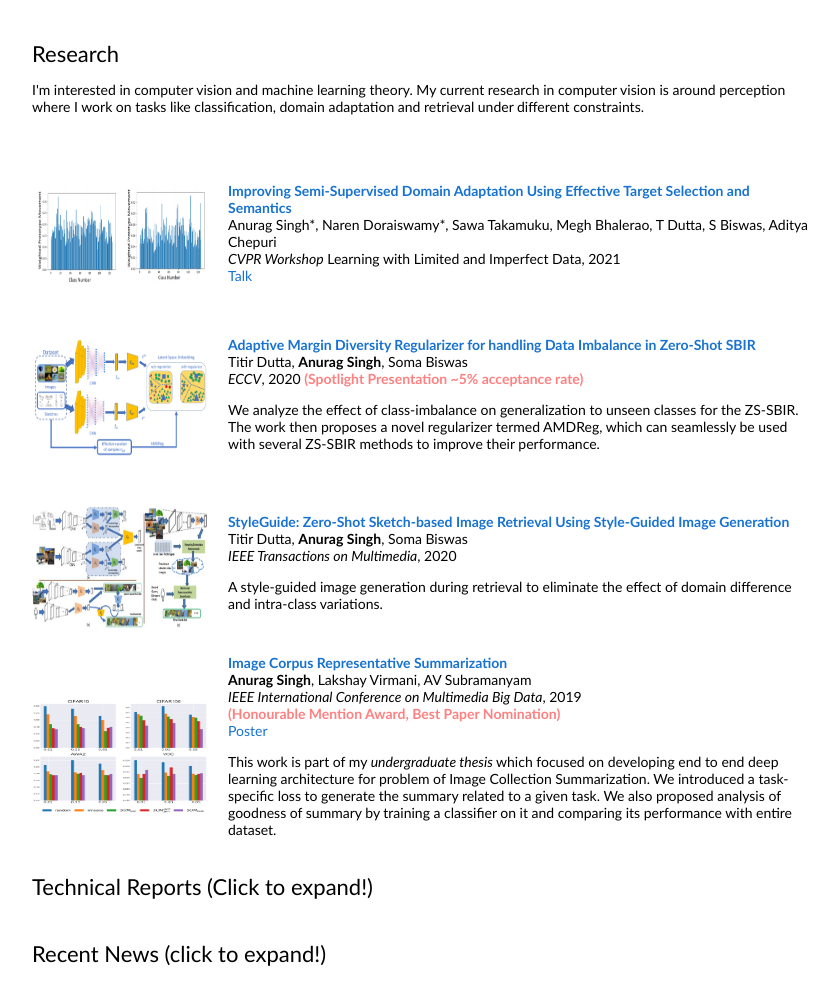
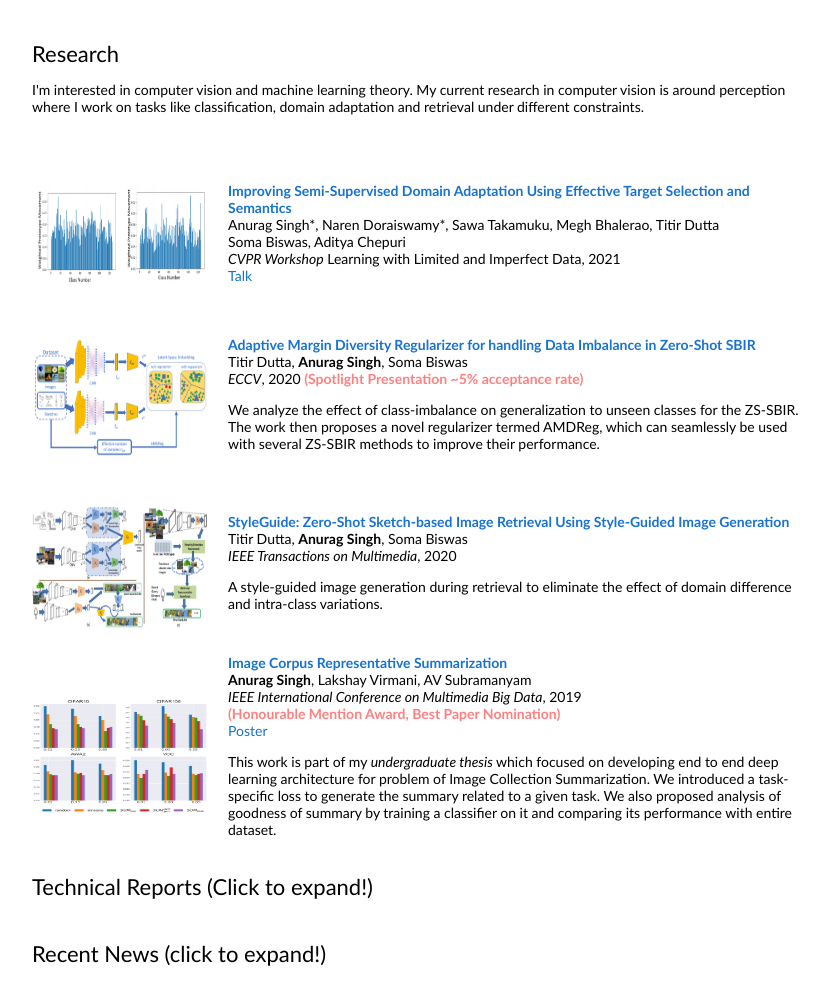
Before and after one commit to Anurag14/anurag14.github.io, a Jekyll site: the page built from index.html, in a window 1280 px wide, cut to the strip 290-1339 px from the top of the page. Shown: the top 1005 px of the strip, without its empty margins (228-1066 px from the left). Built offline with Jekyll 4.4.1, drawn with Linux system fonts in a browser that asks for light colours.

Commit message:
Update mainpage.html

```diff
--- a/_layouts/mainpage.html
+++ b/_layouts/mainpage.html
@@ -75,7 +75,7 @@
         <a href="https://openaccess.thecvf.com/content/CVPR2021W/LLID/papers/Singh_Improving_Semi-Supervised_Domain_Adaptation_Using_Effective_Target_Selection_and_Semantics_CVPRW_2021_paper.pdf" target="_blank">
         <papertitle>Improving Semi-Supervised Domain Adaptation Using Effective Target Selection and Semantics</papertitle>
         </a><br>
-        Anurag Singh*, Naren Doraiswamy*, Sawa Takamuku, Megh Bhalerao, T Dutta, S Biswas, Aditya Chepuri <br>
+        Anurag Singh*, Naren Doraiswamy*, Sawa Takamuku, Megh Bhalerao, Titir Dutta<br> Soma Biswas, Aditya Chepuri <br>
         <em>CVPR Workshop</em> Learning with Limited and Imperfect Data, 2021<br>
 	<a href="https://www.youtube.com/watch?v=aZlsMVKIFXE&ab_channel=LearningwithLimitedandImperfectData">Talk</a><br>
         </td>
@@ -135,8 +135,8 @@
       <tr onmouseout="hdrnet_stop()" onmouseover="hdrnet_start()" >
       <td width="25%">
         <div class="one">
-        <div class="two" id = 'hdrnet_image'><img src='images/ADL4CV/ADL4CV_teaser.png' , height="150", width ="150" ></div>
-        <img src='images/ADL4CV/ADL4CV_teaser.png', height="150", width ="150">
+        <div class="two" id = 'hdrnet_image'><img src='images/ADL4CV/ADL4CV_teaser.png' , height="125", width ="175" ></div>
+        <img src='images/ADL4CV/ADL4CV_teaser.png', height="125", width ="175">
         </div>
         <script type="text/javascript">
         function hdrnet_start() {
```
